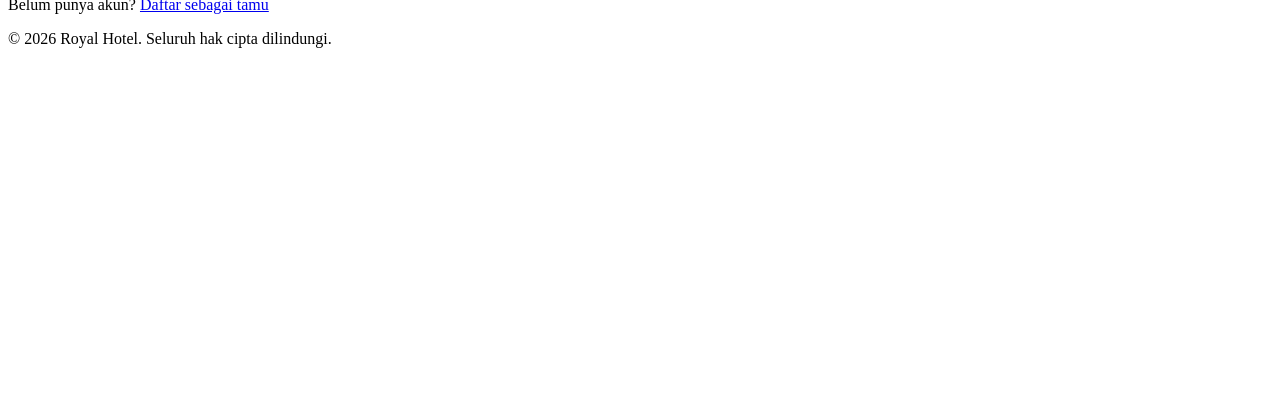
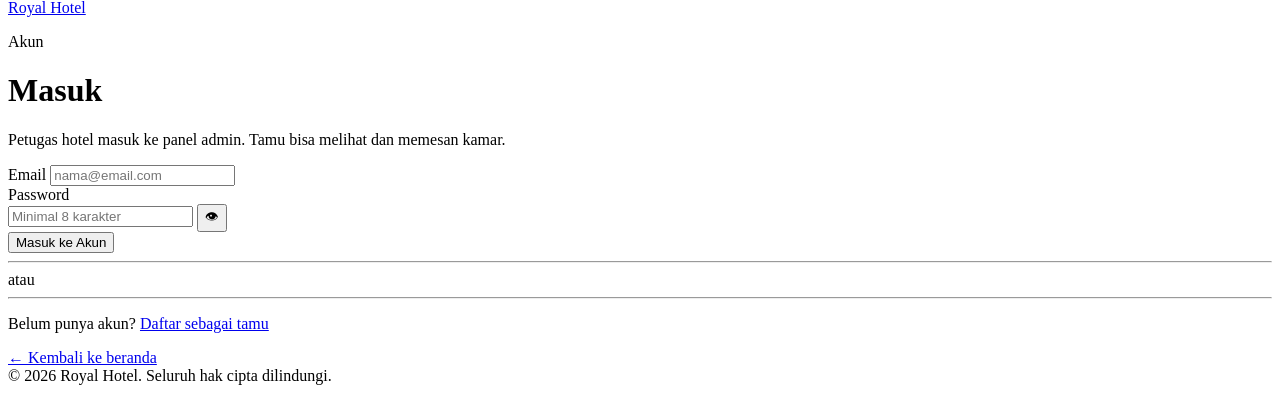
Before and after one commit to Fania02/sistem-booking-hotel, a Laravel app: page /masuk in a window 1280 px wide. Shown: the part 405-800 px from the top of the page. Run offline with Laravel 12, Linux system fonts and the light colour scheme; some web fonts are replaced.

Commit message:
Update masuk.blade.php

```diff
--- a/resources/views/auth/masuk.blade.php
+++ b/resources/views/auth/masuk.blade.php
@@ -4,25 +4,93 @@
 @section('page', 'masuk')
 
 @section('content')
-<section class="mx-auto max-w-md px-5 py-12">
-    <div class="kartu p-6">
+<div class="min-h-[calc(100vh-80px)] md:grid md:grid-cols-[1fr_1fr] lg:grid-cols-[1.2fr_1fr]">
+
+    {{-- Sisi kiri: Foto hotel --}}
+    <div class="auth-foto relative hidden overflow-hidden rounded-br-3xl rounded-tr-3xl md:block"
+         style="background-image: url('https://images.unsplash.com/photo-1611892440504-42a792e24d32?w=900&q=85');">
+        {{-- Overlay --}}
+        <div class="absolute inset-0 bg-gradient-to-t from-tinta/80 via-tinta/40 to-transparent"></div>
+
+        {{-- Konten overlay --}}
+        <div class="absolute inset-0 flex flex-col justify-end p-10 text-white z-10">
+            <span class="inline-block w-fit rounded-full bg-emas/20 px-3 py-1 text-[10px] font-medium tracking-widest text-pasir uppercase backdrop-blur-sm">Royal Hotel</span>
+            <h2 class="judul mt-4 text-3xl xl:text-4xl leading-tight">
+                Selamat datang<br>kembali 👋
+            </h2>
+            <p class="mt-3 text-sm text-white/70 leading-relaxed max-w-xs">
+                Masuk untuk mengelola reservasi dan menikmati pengalaman menginap terbaik.
+            </p>
+
+            {{-- Testimoni mini --}}
+            <div class="mt-8 rounded-2xl bg-white/10 backdrop-blur-sm p-4 max-w-xs">
+                <p class="text-xs text-white/80 italic">"Layanan yang sangat profesional dan kamarnya bersih banget!"</p>
+                <div class="mt-2 flex items-center gap-2">
+                    <div class="size-6 rounded-full bg-emas flex items-center justify-center text-[10px] font-bold text-white">S</div>
+                    <span class="text-[11px] text-white/70">Sari — Tamu setia sejak 2023</span>
+                </div>
+            </div>
+        </div>
+    </div>
+
+    {{-- Sisi kanan: Form --}}
+    <div class="flex items-center justify-center px-6 py-12 md:px-10">
+        <div class="w-full max-w-sm page-enter">
+            {{-- Logo mobile --}}
+            <div class="mb-8 md:hidden">
+                <a href="{{ url('/') }}" class="judul text-2xl">Royal Hotel</a>
+            </div>
+
             <p class="eyebrow">Akun</p>
             <h1 class="judul mt-1 text-3xl">Masuk</h1>
-        <p class="mt-1 text-xs text-redam">Petugas hotel masuk ke panel admin. Tamu bisa melihat dan memesan kamar.</p>
+            <p class="mt-2 text-xs text-redam">Petugas hotel masuk ke panel admin. Tamu bisa melihat dan memesan kamar.</p>
 
-        <form id="form-masuk" class="mt-5 grid gap-3" novalidate>
+            <form id="form-masuk" class="mt-6 grid gap-4" novalidate>
                 <div>
                     <label class="label" for="m-email">Email</label>
-                <input class="input" id="m-email" name="email" type="email" autocomplete="email" placeholder="nama@email.com">
+                    <input class="input" id="m-email" name="email" type="email" autocomplete="email"
+                           placeholder="nama@email.com">
                 </div>
                 <div>
                     <label class="label" for="m-password">Password</label>
-                <input class="input" id="m-password" name="password" type="password" autocomplete="current-password">
+                    <div class="relative">
+                        <input class="input pr-10" id="m-password" name="password" type="password"
+                               autocomplete="current-password" placeholder="Minimal 8 karakter">
+                        <button type="button" id="toggle-password" tabindex="-1"
+                                class="absolute right-3 top-1/2 -translate-y-1/2 text-redam hover:text-tinta transition text-xs">
+                            👁
+                        </button>
                     </div>
-            <button type="submit" class="btn-gelap mt-2 w-full">Masuk</button>
+                </div>
+
+                <button type="submit" class="btn-gelap mt-1 w-full hover-btn">
+                    Masuk ke Akun
+                </button>
             </form>
 
-        <p class="mt-4 text-center text-xs text-redam">Belum punya akun? <a class="font-semibold text-emas-tua" href="{{ route('daftar') }}">Daftar sebagai tamu</a></p>
+            <div class="mt-6 flex items-center gap-3">
+                <hr class="flex-1 border-garis">
+                <span class="text-[11px] text-redam">atau</span>
+                <hr class="flex-1 border-garis">
             </div>
-</section>
+
+            <p class="mt-5 text-center text-xs text-redam">
+                Belum punya akun?
+                <a class="font-semibold text-emas-tua hover:underline" href="{{ route('daftar') }}">Daftar sebagai tamu</a>
+            </p>
+
+            <a href="{{ url('/') }}" class="mt-4 flex items-center justify-center gap-1 text-[11px] text-redam hover:text-tinta transition">
+                ← Kembali ke beranda
+            </a>
+        </div>
+    </div>
+</div>
+
+<script>
+document.getElementById('toggle-password')?.addEventListener('click', function() {
+    const input = document.getElementById('m-password');
+    input.type = input.type === 'password' ? 'text' : 'password';
+    this.textContent = input.type === 'password' ? '👁' : '🙈';
+});
+</script>
 @endsection
```
Lines whose indentation alone changed are shown as unchanged.
